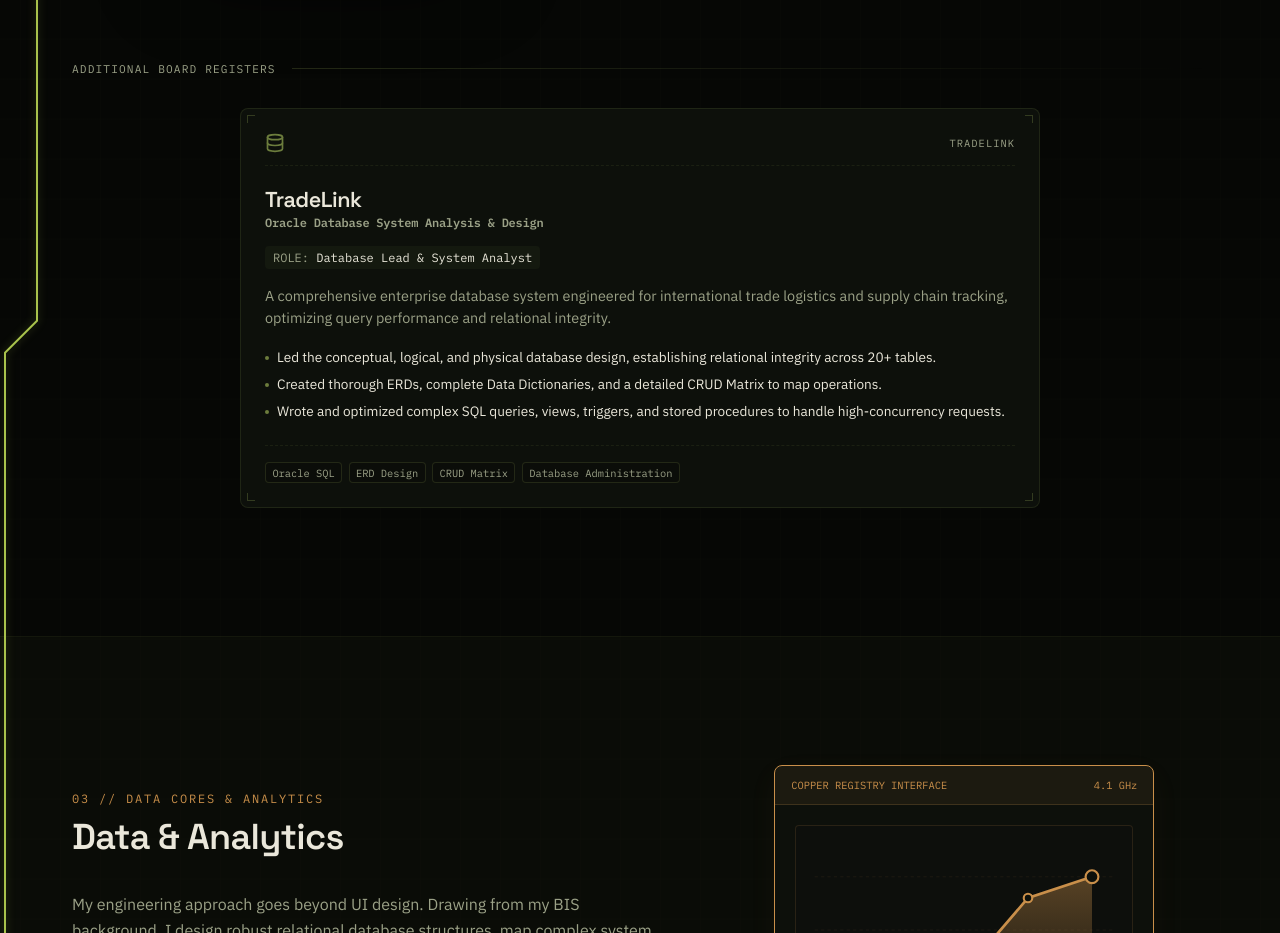
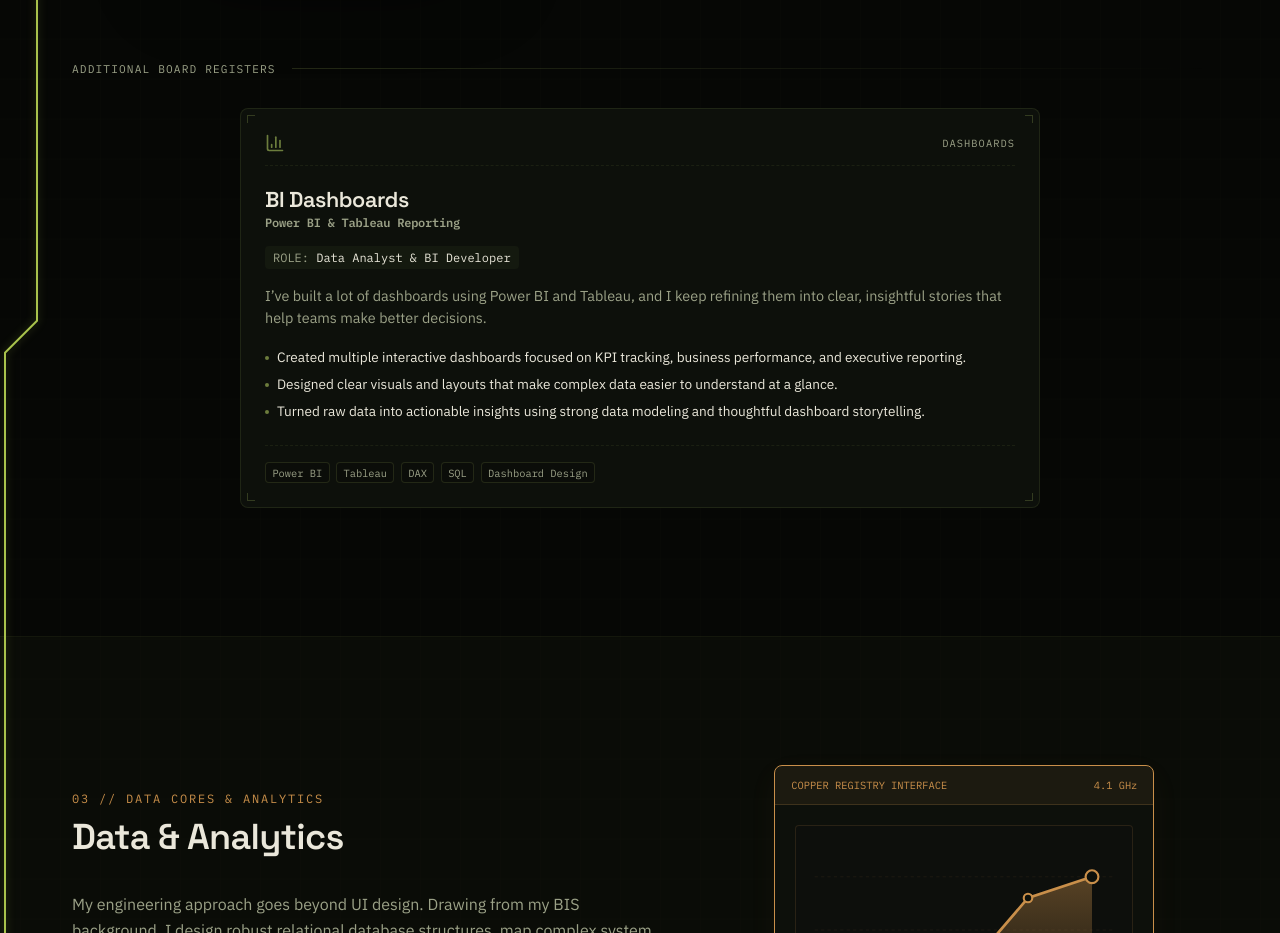
Before and after one commit to MohamedGaberJR/Mo-Portfolio, a React (Vite) app: page / in a window 1280 px wide. Shown: the part 2285-3218 px from the top of the page. Built offline with nearby package versions, Linux system fonts and the light colour scheme.

Commit message:
feat: update project details and icons in ProjectCard component

```diff
--- a/src/components/ProjectCard.jsx
+++ b/src/components/ProjectCard.jsx
@@ -1,5 +1,5 @@
 import React from 'react';
-import { Database, ShieldCheck, ChevronRight, FileText } from 'lucide-react';
+import { BarChart3, ShieldCheck, ChevronRight, FileText } from 'lucide-react';
 import './ProjectCard.css';
 
 export default function ProjectCard({ project }) {
@@ -7,8 +7,8 @@ export default function ProjectCard({ project }) {
 
   // Determine an appropriate icon based on the project ID
   const renderIcon = () => {
-    if (project.id === 'tradelink') {
-      return <Database size={20} className="card-header-icon" />;
+    if (project.id === 'dashboards') {
+      return <BarChart3 size={20} className="card-header-icon" />;
     }
     return <FileText size={20} className="card-header-icon" />;
   };
--- a/src/data/projects.js
+++ b/src/data/projects.js
@@ -18,17 +18,17 @@ export const projects = [
     ]
   },
   {
-    id: 'tradelink',
-    title: 'TradeLink',
-    subtitle: 'Oracle Database System Analysis & Design',
-    description: 'A comprehensive enterprise database system engineered for international trade logistics and supply chain tracking, optimizing query performance and relational integrity.',
-    role: 'Database Lead & System Analyst',
+    id: 'dashboards',
+    title: 'BI Dashboards',
+    subtitle: 'Power BI & Tableau Reporting',
+    description: 'I’ve built a lot of dashboards using Power BI and Tableau, and I keep refining them into clear, insightful stories that help teams make better decisions.',
+    role: 'Data Analyst & BI Developer',
     featured: false,
-    tech: ['Oracle SQL', 'ERD Design', 'CRUD Matrix', 'Database Administration'],
+    tech: ['Power BI', 'Tableau', 'DAX', 'SQL', 'Dashboard Design'],
     bullets: [
-      'Led the conceptual, logical, and physical database design, establishing relational integrity across 20+ tables.',
-      'Created thorough ERDs, complete Data Dictionaries, and a detailed CRUD Matrix to map operations.',
-      'Wrote and optimized complex SQL queries, views, triggers, and stored procedures to handle high-concurrency requests.'
+      'Created multiple interactive dashboards focused on KPI tracking, business performance, and executive reporting.',
+      'Designed clear visuals and layouts that make complex data easier to understand at a glance.',
+      'Turned raw data into actionable insights using strong data modeling and thoughtful dashboard storytelling.'
     ]
   }
 ];
```
